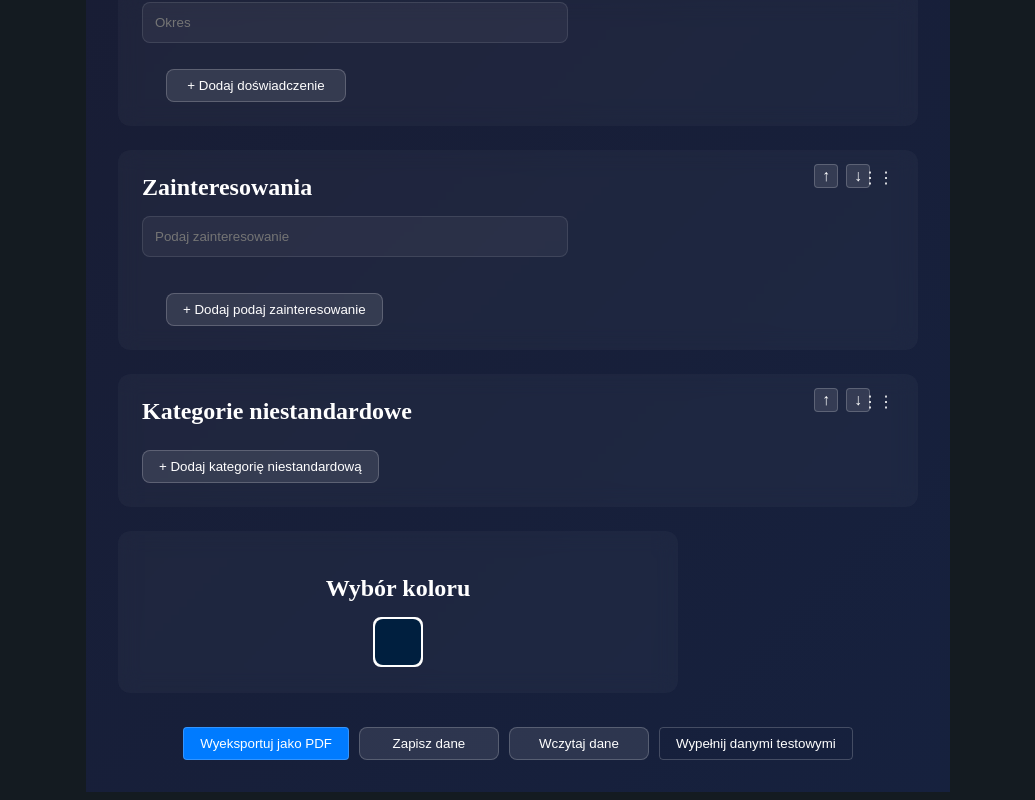
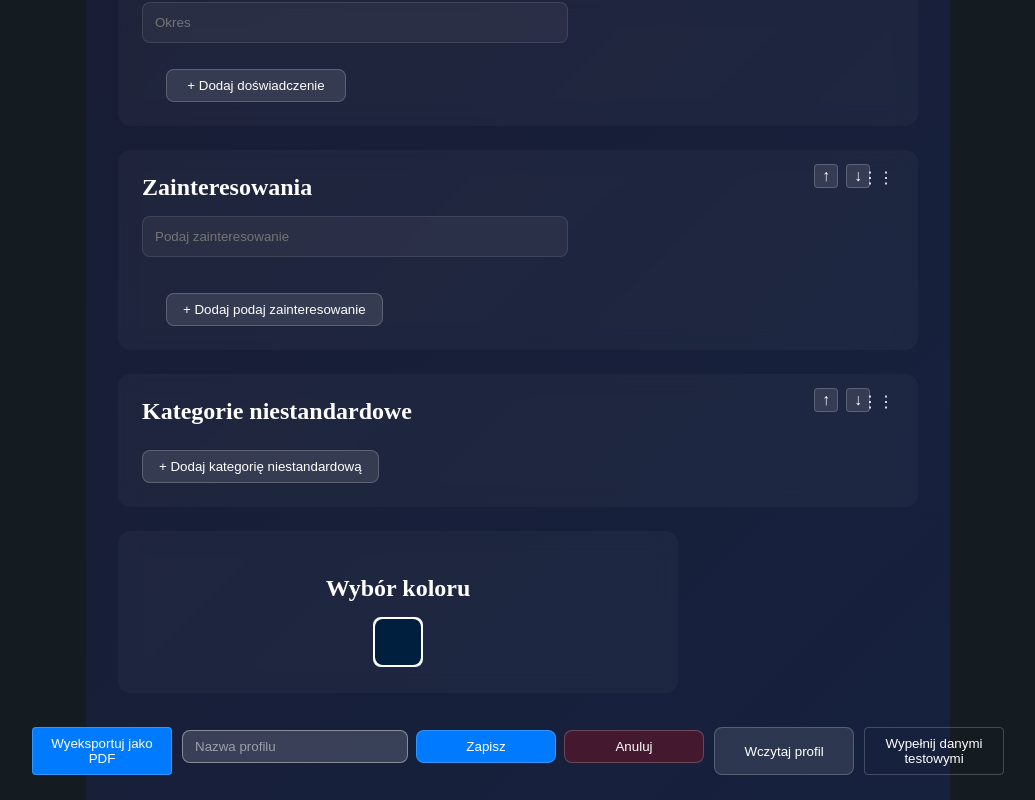
Before and after one commit to domintes/CVision, a React (Vite) app: page / in a window 1280 px wide. Both pictures are taken after a click on the button "Zapisz dane". Shown: the part 1265-2065 px from the top of the page, without its empty margins (122-1157 px from the left). Built offline with nearby package versions, Linux system fonts and the light colour scheme.

Commit message:
add save & load data, create data profiles

```diff
--- a/src/App.jsx
+++ b/src/App.jsx
@@ -1,7 +1,7 @@
 import { useAtom } from 'jotai';
 import html2pdf from 'html2pdf.js';
 import './app.scss';
-import { useState } from 'react';
+import { useState, useEffect } from 'react';
 import CVisionSection from './components/CVisionSection';
 import {
   personalInfoAtom,
@@ -26,6 +26,21 @@ const App = () => {
   const [profileImage, setProfileImage] = useAtom(profileImageAtom);
   const [sections, setSections] = useAtom(sectionsOrderAtom);
   const [testMode] = useState(1);
+  const [savedProfiles, setSavedProfiles] = useState([]);
+  const [showProfileList, setShowProfileList] = useState(false);
+  const [showSaveInput, setShowSaveInput] = useState(false);
+  const [newProfileName, setNewProfileName] = useState('');
+
+  // Load saved profiles on component mount
+  useEffect(() => {
+    const profiles = Object.keys(localStorage)
+      .filter(key => key.startsWith('cvision-profile-'))
+      .map(key => ({
+        id: key,
+        name: key.replace('cvision-profile-', '')
+      }));
+    setSavedProfiles(profiles);
+  }, []);
 
   const handleInputChange = (e, field) => {
     setPersonalInfo({ ...personalInfo, [field]: e.target.value });
@@ -200,6 +215,16 @@ const App = () => {
   };
 
   const saveData = () => {
+    if (!showSaveInput) {
+      setShowSaveInput(true);
+      return;
+    }
+
+    if (!newProfileName.trim()) {
+      showNotification('Podaj nazwę profilu', true);
+      return;
+    }
+
     const data = {
       personalInfo,
       skills,
@@ -211,31 +236,29 @@ const App = () => {
       profileImage,
       sections
     };
-    localStorage.setItem('cvision-data', JSON.stringify(data));
 
-    // Create and show a non-blocking notification
-    const notification = document.createElement('div');
-    notification.textContent = 'Dane zostały zapisane';
-    notification.style.position = 'fixed';
-    notification.style.bottom = '20px';
-    notification.style.right = '20px';
-    notification.style.padding = '10px 20px';
-    notification.style.background = 'rgba(0, 123, 255, 0.9)';
-    notification.style.borderRadius = '4px';
-    notification.style.zIndex = '1000';
-    document.body.appendChild(notification);
+    const profileId = `cvision-profile-${newProfileName}`;
+    localStorage.setItem(profileId, JSON.stringify(data));
 
-    setTimeout(() => {
-      notification.remove();
-    }, 2000);
+    // Update saved profiles list
+    setSavedProfiles(prev => {
+      const exists = prev.some(p => p.id === profileId);
+      if (!exists) {
+        return [...prev, { id: profileId, name: newProfileName }];
+      }
+      return prev;
+    });
+
+    showNotification('Profil został zapisany');
+    setShowSaveInput(false);
+    setNewProfileName('');
   };
 
-  const loadData = () => {
-    const savedData = localStorage.getItem('cvision-data');
+  const loadData = (profileId) => {
+    const savedData = localStorage.getItem(profileId);
     if (savedData) {
       const data = JSON.parse(savedData);
 
-      // Use requestAnimationFrame to ensure smooth UI updates
       requestAnimationFrame(() => {
         setPersonalInfo(data.personalInfo);
         setSkills(data.skills);
@@ -247,14 +270,29 @@ const App = () => {
         setProfileImage(data.profileImage);
         setSections(data.sections);
 
-        // Show notification
+        showNotification('Profil został wczytany');
+      });
+    }
+    setShowProfileList(false);
+  };
+
+  const deleteProfile = (profileId, event) => {
+    event.stopPropagation();
+    if (window.confirm('Czy na pewno chcesz usunąć ten profil?')) {
+      localStorage.removeItem(profileId);
+      setSavedProfiles(prev => prev.filter(profile => profile.id !== profileId));
+      showNotification('Profil został usunięty');
+    }
+  };
+
+  const showNotification = (message, isError = false) => {
     const notification = document.createElement('div');
-        notification.textContent = 'Dane zostały wczytane';
+    notification.textContent = message;
     notification.style.position = 'fixed';
     notification.style.bottom = '20px';
     notification.style.right = '20px';
     notification.style.padding = '10px 20px';
-        notification.style.background = 'rgba(0, 123, 255, 0.9)';
+    notification.style.background = isError ? 'rgba(255, 0, 0, 0.9)' : 'rgba(0, 123, 255, 0.9)';
     notification.style.borderRadius = '4px';
     notification.style.zIndex = '1000';
     document.body.appendChild(notification);
@@ -262,23 +300,6 @@ const App = () => {
     setTimeout(() => {
       notification.remove();
     }, 2000);
-      });
-    } else {
-      const notification = document.createElement('div');
-      notification.textContent = 'Brak zapisanych danych';
-      notification.style.position = 'fixed';
-      notification.style.bottom = '20px';
-      notification.style.right = '20px';
-      notification.style.padding = '10px 20px';
-      notification.style.background = 'rgba(255, 0, 0, 0.9)';
-      notification.style.borderRadius = '4px';
-      notification.style.zIndex = '1000';
-      document.body.appendChild(notification);
-
-      setTimeout(() => {
-        notification.remove();
-      }, 2000);
-    }
   };
 
   const populateTestData = () => {
@@ -352,11 +373,41 @@ const App = () => {
         <button onClick={exportToPDF} className="export-button">
           Wyeksportuj jako PDF
         </button>
+        {showSaveInput ? (
+          <div className="save-profile-input">
+            <input
+              type="text"
+              value={newProfileName}
+              onChange={(e) => setNewProfileName(e.target.value)}
+              placeholder="Nazwa profilu"
+              className="profile-name-input"
+              onKeyDown={(e) => {
+                if (e.key === 'Enter') {
+                  saveData();
+                } else if (e.key === 'Escape') {
+                  setShowSaveInput(false);
+                  setNewProfileName('');
+                }
+              }}
+              autoFocus
+            />
+            <button onClick={saveData} className="button save-confirm">
+              Zapisz
+            </button>
+            <button onClick={() => {
+              setShowSaveInput(false);
+              setNewProfileName('');
+            }} className="button cancel">
+              Anuluj
+            </button>
+          </div>
+        ) : (
           <button onClick={saveData} className="button">
             Zapisz dane
           </button>
-        <button onClick={loadData} className="button">
-          Wczytaj dane
+        )}
+        <button onClick={() => setShowProfileList(!showProfileList)} className="button">
+          Wczytaj profil
         </button>
         {testMode === 1 && (
           <button onClick={populateTestData} className="test-button">
@@ -364,6 +415,22 @@ const App = () => {
           </button>
         )}
       </div>
+
+      {showProfileList && savedProfiles.length > 0 && (
+        <div className="profiles-list">
+          <h3>Zapisane profile:</h3>
+          <div className="saved-profiles">
+            {savedProfiles.map(profile => (
+              <div key={profile.id} className="profile-item" onClick={() => loadData(profile.id)}>
+                <span>{profile.name}</span>
+                <button onClick={(e) => deleteProfile(profile.id, e)} className="delete-profile">
+                  ✕
+                </button>
+              </div>
+            ))}
+          </div>
+        </div>
+      )}
     </div>
   );
 };
--- a/src/App.scss
+++ b/src/App.scss
@@ -233,30 +233,64 @@ body {
       }
     }
   }
+
+  .profiles-list {
+    position: fixed;
+    bottom: 80px;
+    right: 20px;
+    background: rgba(0, 0, 0, 0.9);
+    border-radius: 8px;
+    padding: 15px;
+    border: 1px solid rgba(255, 255, 255, 0.1);
+    max-width: 300px;
+    z-index: 1000;
+
+    h3 {
+      margin-bottom: 10px;
+      color: white;
+      font-size: 16px;
     }
 
-button.test-button {
-  position: relative;
-  background-color: transparent !important;
+    .saved-profiles {
+      max-height: 200px;
+      overflow-y: auto;
+
+      .profile-item {
+        display: flex;
+        justify-content: space-between;
+        align-items: center;
+        padding: 8px 12px;
+        margin-bottom: 5px;
+        background: rgba(255, 255, 255, 0.1);
+        border-radius: 4px;
+        cursor: pointer;
+        transition: all 0.2s ease;
+
         &:hover {
-    opacity: 0.7;
+          background: rgba(255, 255, 255, 0.2);
+        }
+
+        span {
+          color: white;
+        }
+
+        .delete-profile {
+          background: none;
+          border: none;
+          color: rgba(255, 255, 255, 0.7);
+          padding: 2px 6px;
+          margin: 0;
+          font-size: 14px;
+          cursor: pointer;
+          transition: all 0.2s ease;
+
+          &:hover {
+            color: rgba(255, 0, 0, 0.8);
+            background: none;
           }
         }
-
-.drag-handle {
-    position: absolute;
-    right: 24px;
-    top: 18px;
       }
-
-.add-element-button {
-  margin-left: 24px;
-  min-width: 180px;
     }
-
-.color-picker-section {
-  text-align: center;
-  max-width: 40vw;
   }
 
   .button-group {
@@ -283,3 +317,72 @@ button.test-button {
       }
     }
   }
+
+  .save-profile-input {
+    display: flex;
+    gap: 8px;
+    align-items: center;
+
+    .profile-name-input {
+      background: rgba(255, 255, 255, 0.1);
+      border: 1px solid rgba(255, 255, 255, 0.2);
+      border-radius: 8px;
+      padding: 8px 12px;
+      color: white;
+      min-width: 200px;
+      margin: 0;
+
+      &:focus {
+        outline: none;
+        border-color: rgba(255, 255, 255, 0.4);
+        background: rgba(255, 255, 255, 0.15);
+      }
+
+      &::placeholder {
+        color: rgba(255, 255, 255, 0.5);
+      }
+    }
+
+    .save-confirm {
+      background: $primary-color;
+      margin: 0;
+
+      &:hover {
+        background: $secondary-color;
+      }
+    }
+
+    .cancel {
+      margin: 0;
+      background: rgba(255, 0, 0, 0.2);
+
+      &:hover {
+        background: rgba(255, 0, 0, 0.3);
+      }
+    }
+  }
+}
+
+button.test-button {
+  position: relative;
+  background-color: transparent !important;
+  &:hover {
+    opacity: 0.7;
+  }
+}
+
+.drag-handle {
+    position: absolute;
+    right: 24px;
+    top: 18px;
+}
+
+.add-element-button {
+  margin-left: 24px;
+  min-width: 180px;
+}
+
+.color-picker-section {
+  text-align: center;
+  max-width: 40vw;
+}
```
Lines whose indentation alone changed are shown as unchanged.
